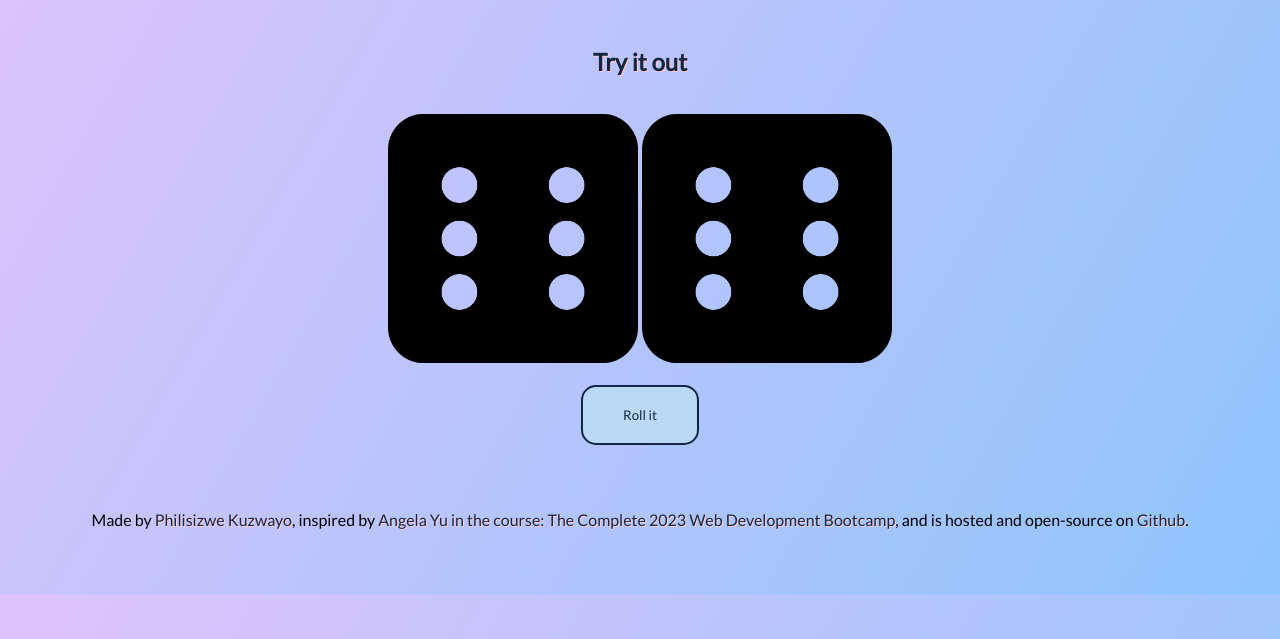
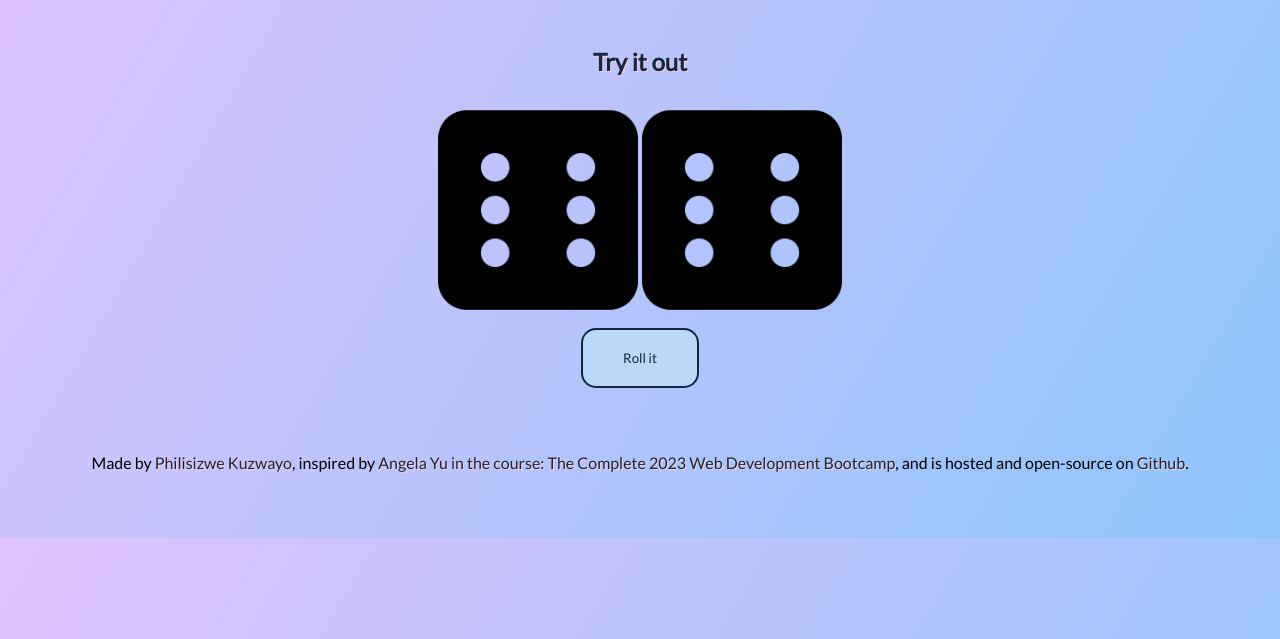
Before and after one commit to PKuzi01/dice-game, a plain HTML site: page index.html in a window 1280 px wide. Shown: the part 161-800 px from the top of the page. Drawn offline with Linux system fonts and the light colour scheme.

Commit message:
Sizing up the img

```diff
--- a/index.html
+++ b/index.html
@@ -19,8 +19,8 @@
     <div class="gameboard">
         <h2 id="result">Try it out</h2>
         <div class="dice">
-            <img src="./src/imgs/dice6.png" id="dice1" width="250">
-            <img src="./src/imgs/dice6.png" id="dice2" width="250">
+            <img src="./src/imgs/dice6.png" id="dice1" width="200">
+            <img src="./src/imgs/dice6.png" id="dice2" width="200">
         </div>
         <button id="button">Roll it</button>
     </div>
```
